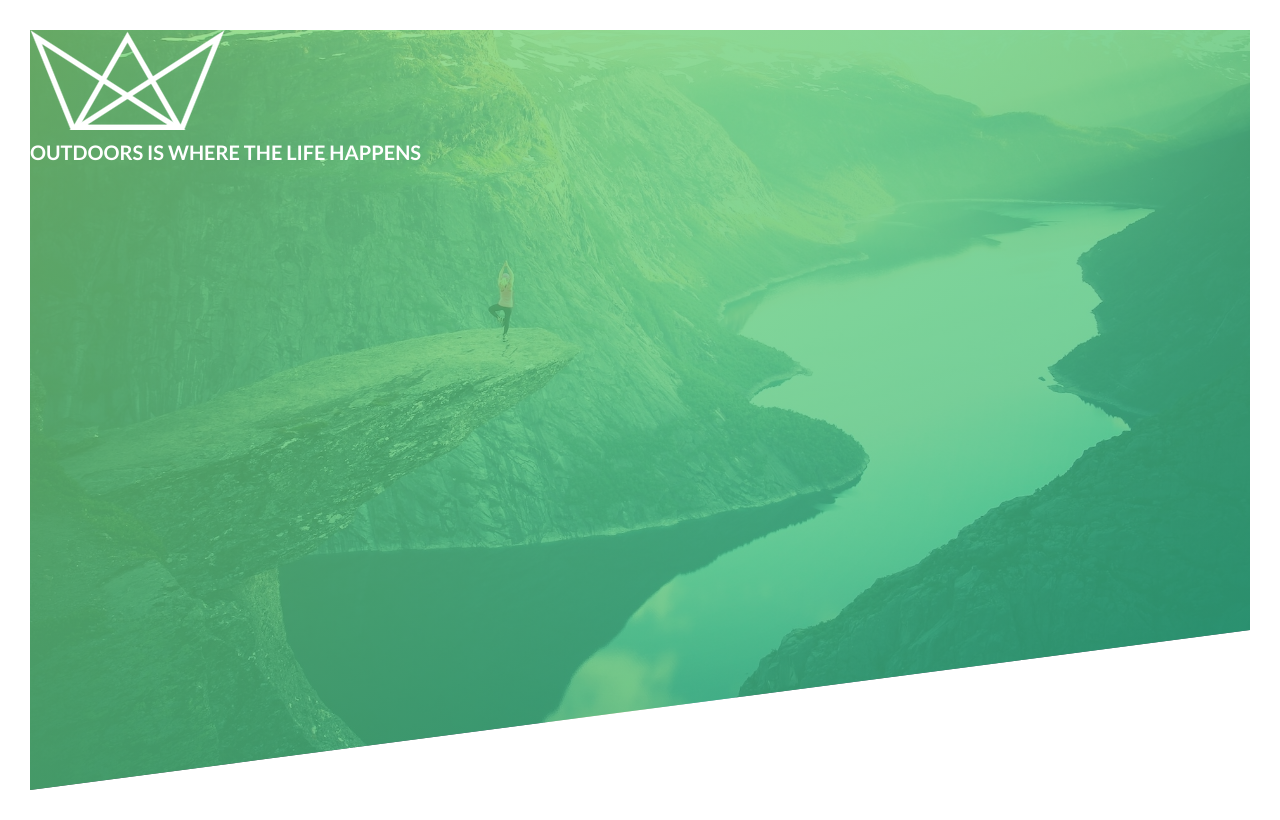
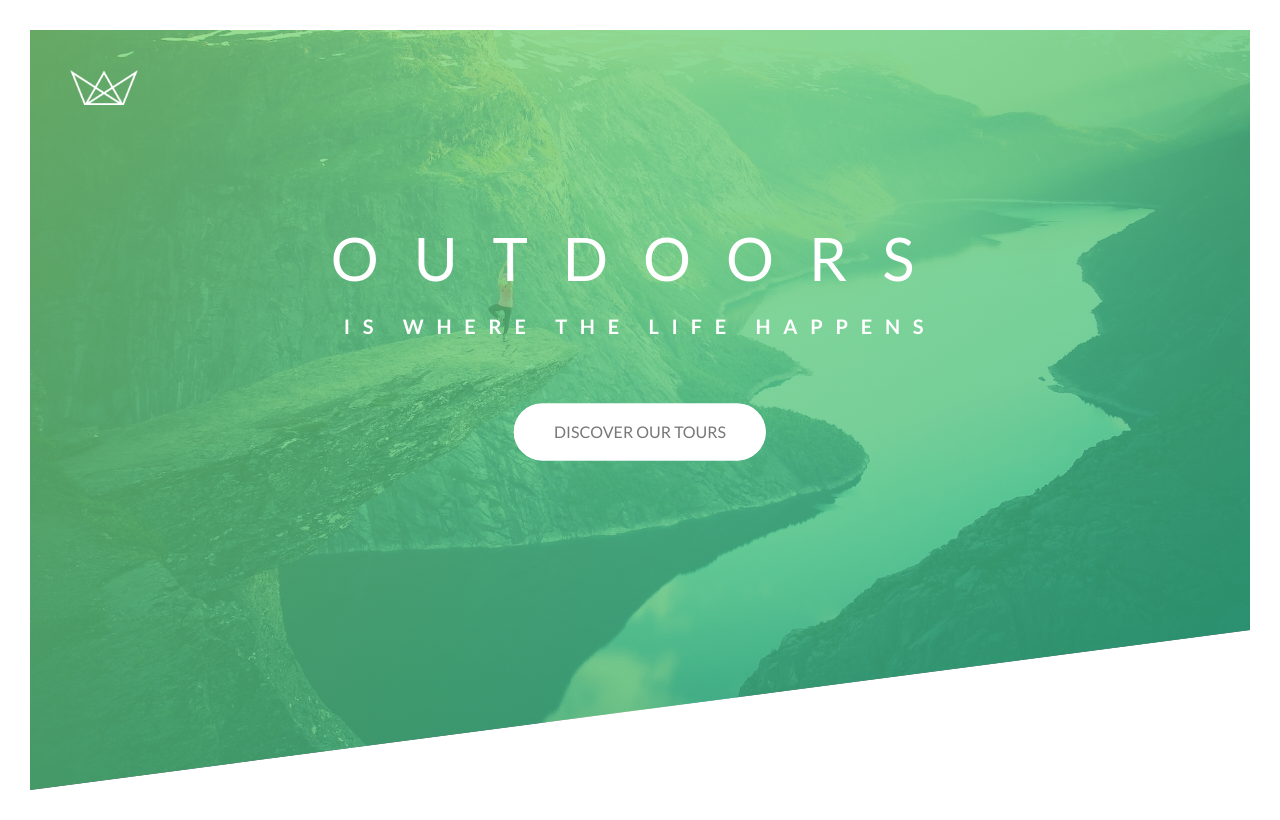
Before and after one commit to Raitoforce/css-nature, a website: page index.html in a window 1280 px wide. Drawn offline with Linux system fonts and the light colour scheme.

Commit message:
modify html

```diff
--- a/index.html
+++ b/index.html
@@ -17,15 +17,17 @@
   </head>
   <body>
     <header class="header">
-      <div class="logo-box">
-        <img src="img/logo-white.png" alt="Logo" class="logo" />
+      <div class="header__logo-box">
+        <img src="img/logo-white.png" alt="Logo" class="header__logo" />
       </div>
 
-      <div class="text-box">
+      <div class="header__text-box">
         <h1 class="heading-primary">
-          <span class="heading-primary-main">Outdoors</span>
-          <span class="heading-primary-sub">is where the life happens</span>
+          <span class="heading-primary--main">Outdoors</span>
+          <span class="heading-primary--sub">is where the life happens</span>
         </h1>
+
+        <a href="#" class="btn btn--white btn--animated">Discover our Tours</a>
       </div>
     </header>
   </body>
```
